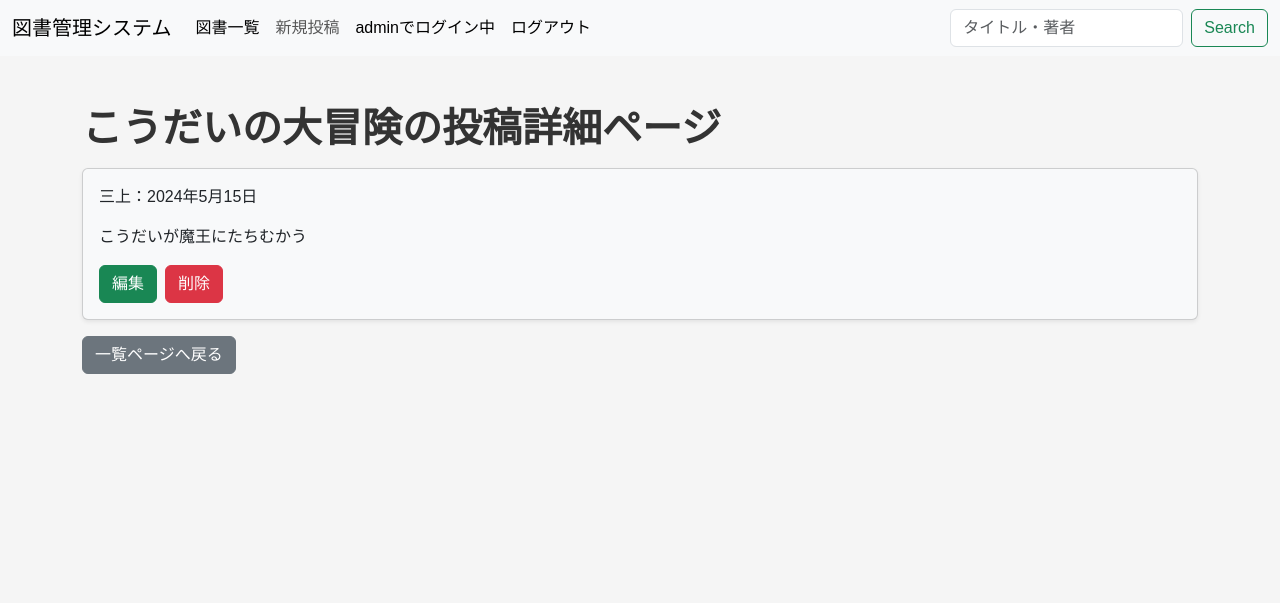
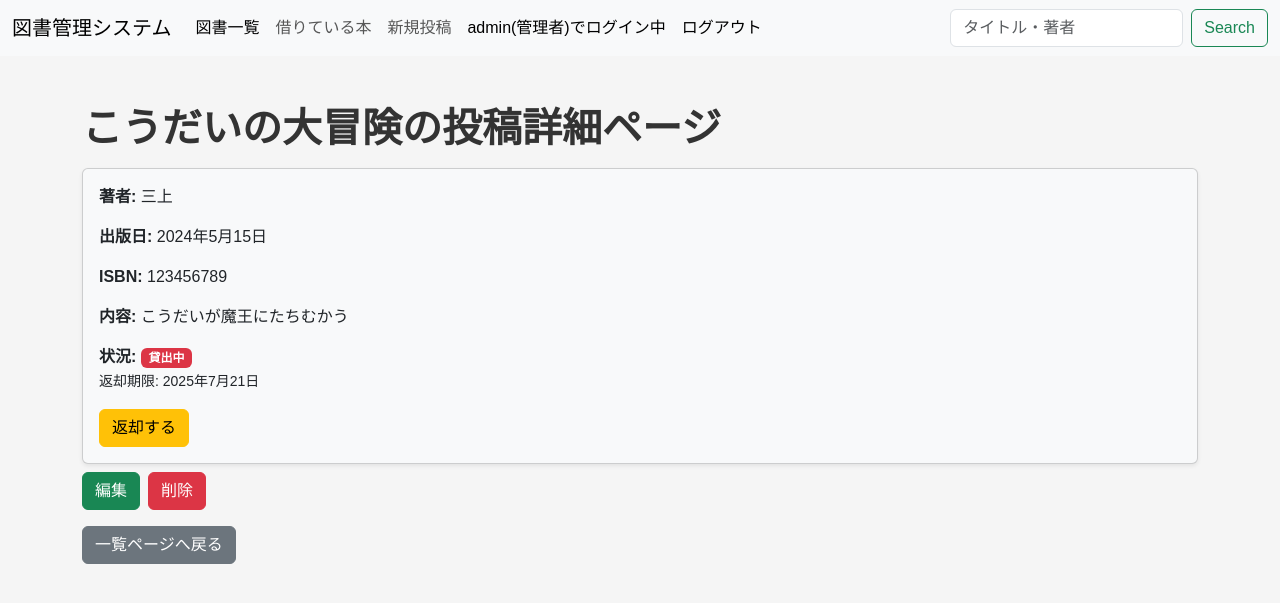
Before and after one commit to morita-rui/finish_django, a Django app: page /library/1/ in a window 1280 px wide. Shown: the top 603 px of the page. Run offline with Django 4.2, Linux system fonts and the light colour scheme; a user stored in the database is signed in; data comes from the database, SQL or seed files in the repository; both versions use the stored data as it was after the commit; some libraries are stand-ins or nearby versions.

Commit message:
アカウントなどの機能を実施

```diff
--- a/library/urls.py
+++ b/library/urls.py
@@ -1,5 +1,5 @@
 from django.urls import path
-from .views import DetailView, IndexView, CreateView, UpdateView, DeleteView
+from .views import DetailView, IndexView, CreateView, UpdateView, DeleteView, BorrowView, ReturnView, MyLoansView
 
 app_name = 'library'
 
@@ -9,4 +9,7 @@ urlpatterns = [
     path('create/', CreateView.as_view(), name='create'),
     path('<int:pk>/update/', UpdateView.as_view(), name="update"),
     path('<int:pk>/delete/', DeleteView.as_view(), name="delete"),
+    path('<int:pk>/borrow/', BorrowView.as_view(), name='borrow'),
+    path('<int:pk>/return/', ReturnView.as_view(), name='return'),
+    path('my-loans/', MyLoansView.as_view(), name='my_loans'),
 ]
--- a/library/views.py
+++ b/library/views.py
@@ -1,7 +1,13 @@
-from django.shortcuts import render
+from django.shortcuts import render, redirect, get_object_or_404
 from django.views import generic
-from .models import Article
+from .models import Article, Loan
 from django.urls import reverse_lazy
+from django.contrib.auth.mixins import LoginRequiredMixin
+from django.core.exceptions import PermissionDenied
+from django import forms
+from django.contrib import messages
+from django.utils import timezone
+from datetime import timedelta
 
 class IndexView(generic.ListView):
     model = Article
@@ -19,19 +25,102 @@ class DetailView(generic.DetailView):
     model = Article
     template_name = 'library/detail.html'
 
-class CreateView(generic.CreateView):
+class CreateView(LoginRequiredMixin, generic.edit.CreateView):
     model = Article
     template_name = 'library/create.html'
-    fields = '__all__'
+    fields = ['title', 'isbn', 'author', 'publicationday', 'content']
 
-class UpdateView(generic.UpdateView):
+    def get_form(self, form_class=None):
+        form = super().get_form(form_class)
+        form.fields['publicationday'].widget = forms.DateInput(attrs={
+            'type': 'date',
+            'class': 'form-control'
+        })
+        form.fields['title'].widget.attrs.update({'placeholder': '例: Python入門'})
+        form.fields['isbn'].widget.attrs.update({'placeholder': '例: 123456789'})
+        form.fields['author'].widget.attrs.update({'placeholder': '例: 山田太郎'})
+        form.fields['content'].widget.attrs.update({'placeholder': '本の内容や説明を入力してください'})
+        return form
+
+    def dispatch(self, request, *args, **kwargs):
+        if not request.user.is_authenticated:
+            return self.handle_no_permission()
+        if request.user.username != 'admin':
+            raise PermissionDenied('新規投稿は管理者のみ可能です。')
+        return super(CreateView, self).dispatch(request, *args, **kwargs)
+
+    def form_valid(self, form):
+        # form.instance.author = self.request.user
+        return super(CreateView, self).form_valid(form)
+
+class UpdateView(LoginRequiredMixin, generic.edit.UpdateView):
     model = Article
     template_name = 'library/create.html'
-    fields = '__all__'
+    fields = ['content']
 
-class DeleteView(generic.DeleteView):
+    def dispatch(self, request, *args, **kwargs):
+        if not request.user.is_authenticated:
+            return self.handle_no_permission()
+        if request.user.username != 'admin':
+            raise PermissionDenied('編集は管理者のみ可能です。')
+        return super(UpdateView, self).dispatch(request, *args, **kwargs)
+
+class DeleteView(LoginRequiredMixin, generic.edit.DeleteView):
     model = Article
     template_name = 'library/delete.html'
     success_url = reverse_lazy('library:index')
 
-# Create your views here.
+    def dispatch(self, request, *args, **kwargs):
+        if not request.user.is_authenticated:
+            return self.handle_no_permission()
+        if request.user.username != 'admin':
+            raise PermissionDenied('削除は管理者のみ可能です。')
+        return super(DeleteView, self).dispatch(request, *args, **kwargs)
+
+class BorrowView(LoginRequiredMixin, generic.View):
+    def post(self, request, pk):
+        article = get_object_or_404(Article, pk=pk)
+
+        due_date = timezone.now().date() + timedelta(days=14)
+
+        Loan.objects.create(
+            article=article,
+            user=request.user,
+            borrow_date=timezone.now().date(),
+            due_date=due_date
+        )
+
+        messages.success(request, f'「{article.title}」を貸出しました。返却期限は{due_date}です。')
+        return redirect('library:detail', pk=pk)
+
+class ReturnView(LoginRequiredMixin, generic.View):
+    def post(self, request, pk):
+        article = get_object_or_404(Article, pk=pk)
+
+        current_loan = article.get_current_loan()
+
+        if not current_loan:
+            messages.error(request, 'この本は貸出されていません。')
+            return redirect('library:detail', pk=pk)
+
+        if current_loan.user != request.user and request.user.username != 'admin':
+            messages.error(request, '返却権限がありません。')
+            return redirect('library:detail', pk=pk)
+
+        current_loan.return_date = timezone.now().date()
+        current_loan.save()
+
+        messages.success(request, f'「{article.title}」を返却しました。')
+        return redirect('library:detail', pk=pk)
+
+class MyLoansView(LoginRequiredMixin, generic.ListView):
+    """ログインユーザーの借りている本一覧を表示"""
+    model = Loan
+    template_name = 'library/my_loans.html'
+    context_object_name = 'loans'
+
+    def get_queryset(self):
+        return Loan.objects.filter(
+            user=self.request.user,
+            return_date__isnull=True
+        ).select_related('article').order_by('due_date')
--- a/templates/base.html
+++ b/templates/base.html
@@ -21,12 +21,23 @@
           <li class="nav-item">
             <a class="nav-link active" aria-current="page" href="{% url 'library:index' %}">図書一覧</a>
           </li>
+          {% if user.is_authenticated %}
+          <li class="nav-item">
+            <a class="nav-link" href="{% url 'library:my_loans' %}">借りている本</a>
+          </li>
+          {% endif %}
+          {% if user.is_authenticated and user.username == 'admin' %}
           <li class="nav-item">
             <a class="nav-link" href="{% url 'library:create' %}">新規投稿</a>
           </li>
+          {% endif %}
           <li class="nav-item">
             {% if user.is_authenticated %}
-              <span class="nav-link active">{{ user }}でログイン中</span>
+              {% if user.username ==  'admin'%}
+                <span class="nav-link active">{{ user }}(管理者)でログイン中</span>
+              {% else %}
+                <span class="nav-link active">{{ user }}でログイン中</span>
+              {% endif %}
             {% endif %}
           </li>
           <li class="nav-item">
--- a/templates/library/detail.html
+++ b/templates/library/detail.html
@@ -6,16 +6,60 @@
 {% block content %}
 <div class="mt-5">
     <h1 class="display-4 fw-bold">{{ object.title }}の投稿詳細ページ</h1>
+
+    {% if messages %}
+        {% for message in messages %}
+            <div class="alert alert-{{ message.tags }} alert-dismissible fade show" role="alert">
+                {{ message }}
+                <button type="button" class="btn-close" data-bs-dismiss="alert"></button>
+            </div>
+        {% endfor %}
+    {% endif %}
+
     <div class="card bg-light shadow-sm mt-3">
         <div class="card-body">
-            <p>{{ object.author }}：{{ object.publicationday }}</p>
-            <p>{{ object.content }}</p>
-            <div class="d-flex gap-2">
-                <a href="{% url "library:update" object.pk %}">{% bootstrap_button button_type="submit" button_class="btn-success" content="編集" size="md" %}</a>
-                <a href="{% url "library:delete" object.pk %}">{% bootstrap_button button_type="submit" button_class="btn-danger" content="削除" size="md" %}</a>
+            <p><strong>著者:</strong> {{ object.author }}</p>
+            <p><strong>出版日:</strong> {{ object.publicationday }}</p>
+            <p><strong>ISBN:</strong> {{ object.isbn }}</p>
+            <p><strong>内容:</strong> {{ object.content }}</p>
+            <p><strong>状況:</strong>
+                {% if object.is_on_loan %}
+                    <span class="badge bg-danger">貸出中</span>
+                    {% with current_loan=object.get_current_loan %}
+                        <br><small> 返却期限: {{ current_loan.due_date }}</small>
+                    {% endwith %}
+                {% else %}
+                    <span class="badge bg-success">在庫あり</span>
+                {% endif %}
+            </p>
+
+            <div class="mt-3">
+                {% if user.is_authenticated %}
+                    {% if object.is_on_loan %}
+                        {% with current_loan=object.get_current_loan %}
+                            {% if current_loan.user == user or user.username == 'admin' %}
+                                <form method="post" action="{% url 'library:return' object.pk %}" style="display: inline;">
+                                    {% csrf_token %}
+                                    <button type="submit" class="btn btn-warning">返却する</button>
+                                </form>
+                            {% endif %}
+                        {% endwith %}
+                    {% else %}
+                        <form method="post" action="{% url 'library:borrow' object.pk %}" style="display: inline;">
+                            {% csrf_token %}
+                            <button type="submit" class="btn btn-primary">借りる</button>
+                        </form>
+                    {% endif %}
+                {% endif %}
             </div>
         </div>
     </div>
+    {% if user.is_authenticated and user.username == 'admin' %}
+        <div class="d-flex gap-2 mt-2">
+            <a href="{% url "library:update" object.pk %}">{% bootstrap_button button_type="submit" button_class="btn-success" content="編集" size="md" %}</a>
+            <a href="{% url "library:delete" object.pk %}">{% bootstrap_button button_type="submit" button_class="btn-danger" content="削除" size="md" %}</a>
+        </div>
+    {% endif %}
     <div class="mt-3">
         <a href="{% url 'library:index' %}">{% bootstrap_button button_type="submit" button_class="btn-secondary" content="一覧ページへ戻る" size="md" %}</a>
     </div>
--- a/templates/library/index.html
+++ b/templates/library/index.html
@@ -23,9 +23,9 @@
                     <td>{{ article.publicationday }}</td>
                     <td>
                         {% if article.is_on_loan %}
-                            <span style="color: red; font-weight: bold;">{{ article.get_status_display }}</span>
+                            <span class="badge bg-danger">貸出中</span>
                         {% else %}
-                            <span style="color: green; font-weight: bold;">{{ article.get_status_display }}</span>
+                            <span class="badge bg-success">在庫あり</span>
                         {% endif %}
                     </td>
                 </tr>
@@ -36,6 +36,5 @@
             {% endfor %}
         </tbody>
     </table>
-    {% comment %} <a href="{% url 'library:create' %}" class="btn btn-primary" style="display: inline-block; padding: 8px 16px; background-color: #007bff; color: white; text-decoration: none; border-radius: 4px;">新規投稿</a> {% endcomment %}
 </div>
 {% endblock %}
```
Also changed, not shown: templates/library/my_loans.html (added, +43 -0 lines), templates/registration/login.html (+10 -3 lines), db.sqlite3, library/forms.py (added).
